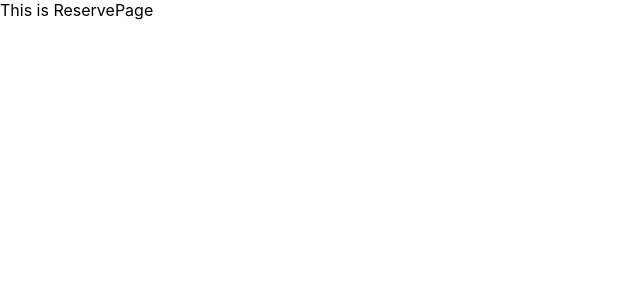
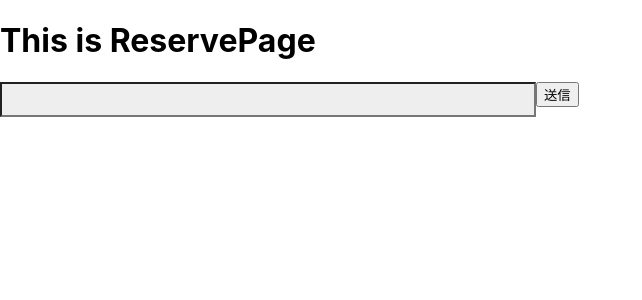
Before and after one commit to Hansyo/MR-UNRED-FRONT, a React (Create React App) app: page /reserve in a window 1280 px wide. Shown: the top 300 px of the page, without its empty margins (0-642 px from the left). Built offline with nearby package versions, Linux system fonts and the light colour scheme.

Commit message:
Add reserve page scaffold

```diff
--- /dev/null
+++ b/src/pages/ReservePage.css
@@ -0,0 +1,3 @@
+.reserve--upper-grid {
+  display: flex;
+}
--- a/src/pages/ReservePage.jsx
+++ b/src/pages/ReservePage.jsx
@@ -1,7 +1,29 @@
-import React from 'react';
+import React, { useState } from 'react';
+
+import './ReservePage.css';
+import { Input } from '../components/reserve/Input';
 
 const ReservePage = () => {
-  return <div>This is ReservePage</div>;
+  const [phone, setPhone] = useState('');
+
+  const onPhoneChange = (e) => {
+    setPhone(e.target.value);
+  };
+
+  return (
+    <div>
+      <h1>This is ReservePage</h1>
+      <div className="reserve--upper-grid">
+        <div>
+          <div>{phone}</div>
+          <Input value={phone} onChange={onPhoneChange} />
+        </div>
+        <div>
+          <button>送信</button>
+        </div>
+      </div>
+    </div>
+  );
 };
 
 export default ReservePage;
```
